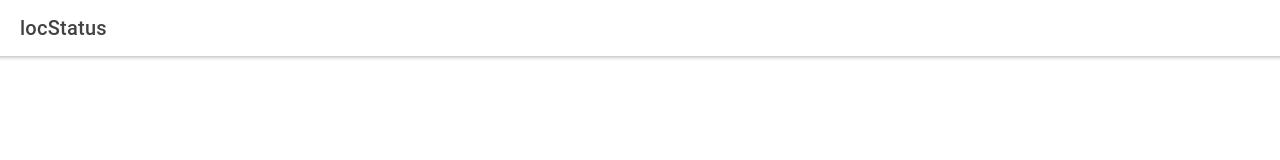
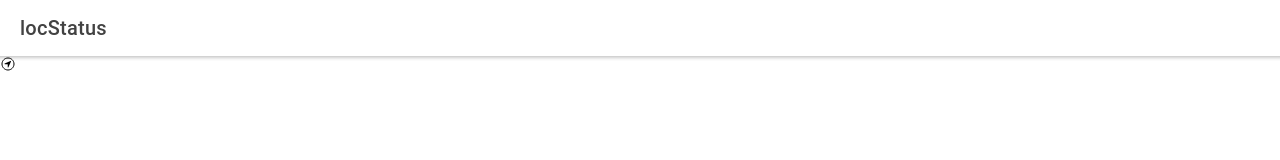
Before and after one commit to josephsleiman16/sunny-days, a React (Create React App) app in the folder sunny-days/: page /tab3 in a window 1280 px wide. Shown: the top 160 px of the page. Built offline with nearby package versions, Linux system fonts and the light colour scheme.

Commit message:
added navbutton

```diff
--- a/sunny-days/src/pages/Tab3.js
+++ b/sunny-days/src/pages/Tab3.js
@@ -1,5 +1,8 @@
 import { IonContent, IonHeader, IonPage, IonTitle, IonToolbar, IonIcon} from '@ionic/react';
 import ExploreContainer from '../components/ExploreContainer';
+
+import { navigateCircleOutline } from 'ionicons/icons';
+
 import './Tab3.css';
 
 const Tab3 = () => {
@@ -23,6 +26,7 @@ const Tab3 = () => {
           </IonToolbar>
         </IonHeader>
         <ExploreContainer name="Tab 3 page" />
+        <IonIcon icon={navigateCircleOutline}/>
 
       </IonContent>
     </IonPage>
```
